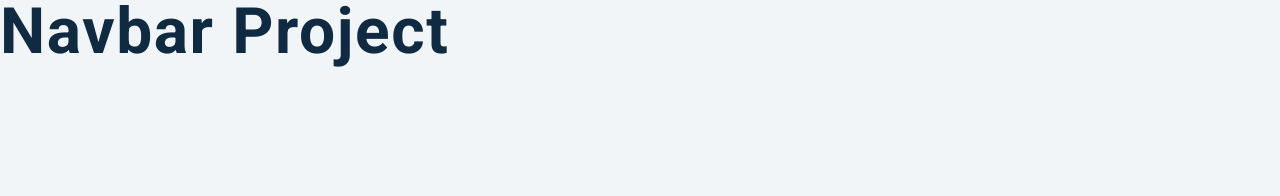
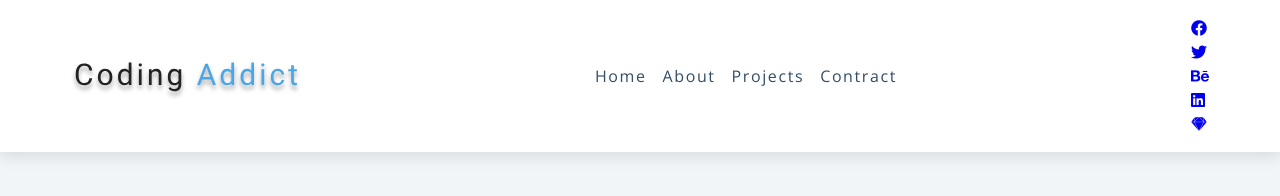
Before and after one commit to omatheusmesmo/projetos-basicos, a plain HTML site: page JavaScript (John-Smilga)/04-navbar/setup/index.html in a window 1280 px wide. Drawn offline with nearby package versions, Linux system fonts and the light colour scheme.

Commit message:
Setup html e js

```diff
--- a/JavaScript (John-Smilga)/04-navbar/setup/app.js
+++ b/JavaScript (John-Smilga)/04-navbar/setup/app.js
@@ -3,3 +3,19 @@
 // add - add class
 // remove - remove class
 // toggle - toggles class
+
+const navToggle = document.querySelector(".nav-toggle");
+const links = document.querySelector(".links");
+
+navToggle.addEventListener("click", function() {
+    // console.log(links.classList);
+    // console.log(links.classList.contains("random"));
+    // console.log(links.classList.contains("links"));
+    // if (links.classList.contains("show-links")) {
+    //   links.classList.remove("show-links");
+    // } else {
+    //   links.classList.add("show-links");
+    // }
+    links.classList.toggle("show-links");
+
+});
--- a/JavaScript (John-Smilga)/04-navbar/setup/index.html
+++ b/JavaScript (John-Smilga)/04-navbar/setup/index.html
@@ -14,7 +14,60 @@
     <link rel="stylesheet" href="styles.css" />
   </head>
   <body>
-    <h1>navbar project</h1>
+    <nav>
+      <div class="nav-center">
+        <!-- nav header -->
+        <div class="nav-header">
+          <img src="./logo.svg" alt="logo" />
+          <button class="nav-toggle">
+            <i class="fas fa-bars"></i>
+          </button>
+        </div>
+        <!-- links -->
+        <ul class="links">
+          <li>
+            <a href="index.html">home</a>
+          </li>
+          <li>
+            <a href="about.html">about</a>
+          </li>
+          <li>
+            <a href="projects.html">projects</a>
+          </li>
+          <li>
+            <a href="contact.html">contract</a>
+          </li>
+        </ul>
+        <!-- social media -->
+        <ul class="social icons">
+          <li>
+            <a href="https://www.facebook.com">
+              <i class="fab fa-facebook"></i>
+            </a>
+          </li>
+          <li>
+            <a href="https://www.twitter.com">
+              <i class="fab fa-twitter"></i>
+            </a>
+          </li>
+          <li>
+            <a href="https://www.behance.net/">
+              <i class="fab fa-behance"></i>
+            </a>
+          </li>
+          <li>
+            <a href="https://www.linkedin.com">
+              <i class="fab fa-linkedin"></i>
+            </a>
+          </li>
+          <li>
+            <a href="https://www.sketch.com/">
+              <i class="fab fa-sketch"></i>
+            </a>
+          </li>
+        </ul>
+      </div>
+    </nav>
     <!-- javascript -->
     <script src="app.js"></script>
   </body>
--- a/JavaScript (John-Smilga)/04-navbar/setup/styles.css
+++ b/JavaScript (John-Smilga)/04-navbar/setup/styles.css
@@ -3,7 +3,7 @@
 Fonts
 ===============
 */
-@import url('https://fonts.googleapis.com/css?family=Open+Sans|Roboto:400,700&display=swap');
+@import url("https://fonts.googleapis.com/css?family=Open+Sans|Roboto:400,700&display=swap");
 
 /*
 ===============
@@ -43,8 +43,8 @@
   --clr-green-dark: hsl(125, 67%, 44%);
   --clr-green-light: hsl(125, 71%, 66%);
   --clr-black: #222;
-  --ff-primary: 'Roboto', sans-serif;
-  --ff-secondary: 'Open Sans', sans-serif;
+  --ff-primary: "Roboto", sans-serif;
+  --ff-secondary: "Open Sans", sans-serif;
   --transition: all 0.3s linear;
   --spacing: 0.1rem;
   --radius: 0.25rem;
@@ -199,9 +199,9 @@
   display: none;
 }
 .links {
-  /* height: 0;
+  height: 0;
   overflow: hidden;
-  transition: var(--transition); */
+  transition: var(--transition);
 }
 .show-links {
   height: 10rem;
```
Also changed, not shown: JavaScript (John-Smilga)/04-navbar/final/app.js (indentation only).
